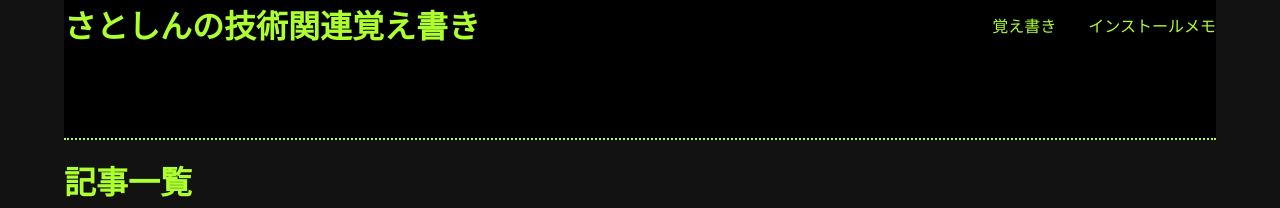
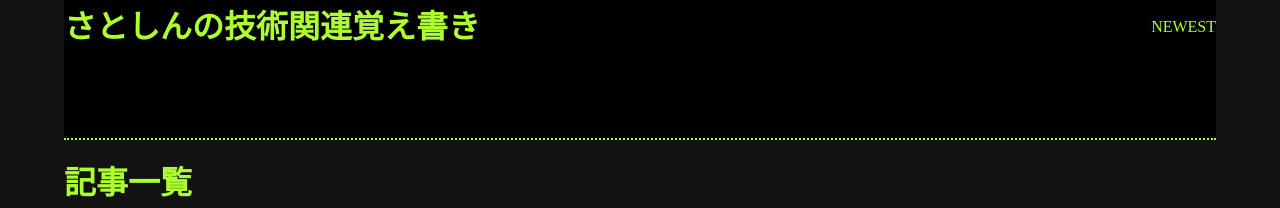
Before and after one commit to satoshin-des/SatoshinTechBlog, a Jekyll site: the page built from index.html, in a window 1280 px wide. Shown: the top 208 px of the page. Built offline with Jekyll 4.4.1, drawn with Linux system fonts in a browser that asks for light colours.

Commit message:
implemented the menu

```diff
--- a/_includes/header.html
+++ b/_includes/header.html
@@ -4,10 +4,16 @@
             <h1><a href="/SatoshinTechBlog/">{{ site.title }}</a></h1>
         </div>
         <div class="fixed-list">
-            <ul>
-                <li>覚え書き</li>
-                <li>インストールメモ</li>
-            </ul>
+            <div class="menu">
+                <p>Newest</p>
+                <div class="menu-content">
+                    <ul>
+                        {% for post in site.posts limit:5 %}
+                        <li><a href="{{ post.url | relative_url}}">{{ post.title }}</a></li>
+                        {% endfor %}
+                    </ul>
+                </div>
+            </div>
         </div>
     </div>
     <p class="movable">{{ site.description }}</p>
--- a/css/style.css
+++ b/css/style.css
@@ -390,15 +390,31 @@
   color: inherit;
   text-decoration: none;
 }
-.header ul {
-  left: 3em;
-  text-align: left;
-  display: flex;
-  list-style: none;
-  gap: 2em;
+.header .menu p {
+  color: greenyellow;
+  font-style: bold;
+  text-transform: uppercase;
 }
-.header ul li {
-  color: greenyellow;
+.header .menu .menu-content {
+  display: none;
+  background-color: black;
+  border: 2px dotted greenyellow;
+  position: fixed;
+  z-index: 9;
+  top: 4em;
+  right: 2.5vw;
+  padding: 0.1em 1em 0.3em 1em;
+  border-radius: 1em;
+}
+.header .menu .menu-content::before {
+  position: absolute;
+  content: "";
+  top: -2em;
+  width: 100%;
+  height: 2em;
+}
+.header .menu:hover .menu-content {
+  display: block;
 }
 .header .fixed {
   display: flex;
```
Also changed, not shown: scss/layout/_header.scss (+31 -8 lines), 1 other file.
